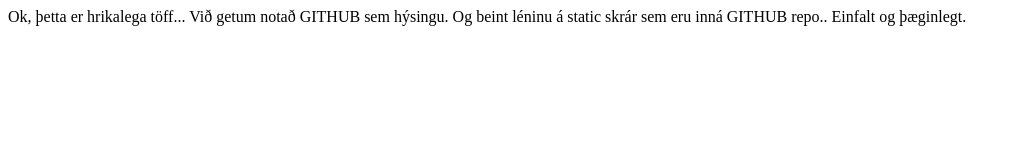
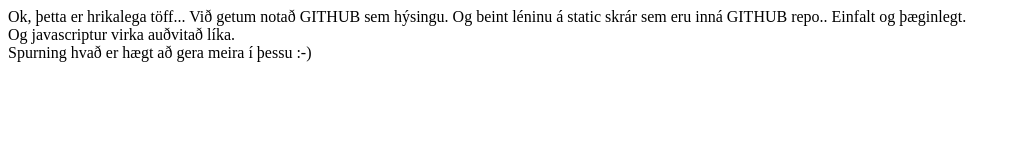
Before and after one commit to Netvoktun/netvoktun.github.io, a plain HTML site: page index.html in a window 1280 px wide. Shown: the whole page, without its empty margins (0-1021 px from the left). Drawn offline with Linux system fonts and the light colour scheme.

Commit message:
Update index.html

```diff
--- a/index.html
+++ b/index.html
@@ -6,5 +6,7 @@
 </head>
 <body>
 	<div>Ok, þetta er hrikalega töff... Við getum notað GITHUB sem hýsingu. Og beint léninu á static skrár sem eru inná GITHUB repo.. Einfalt og þæginlegt.</div>
+	<div>Og javascriptur virka auðvitað líka.</div>
+	<div>Spurning hvað er hægt að gera meira í þessu :-)</div>
 </body>
 </html>
```
